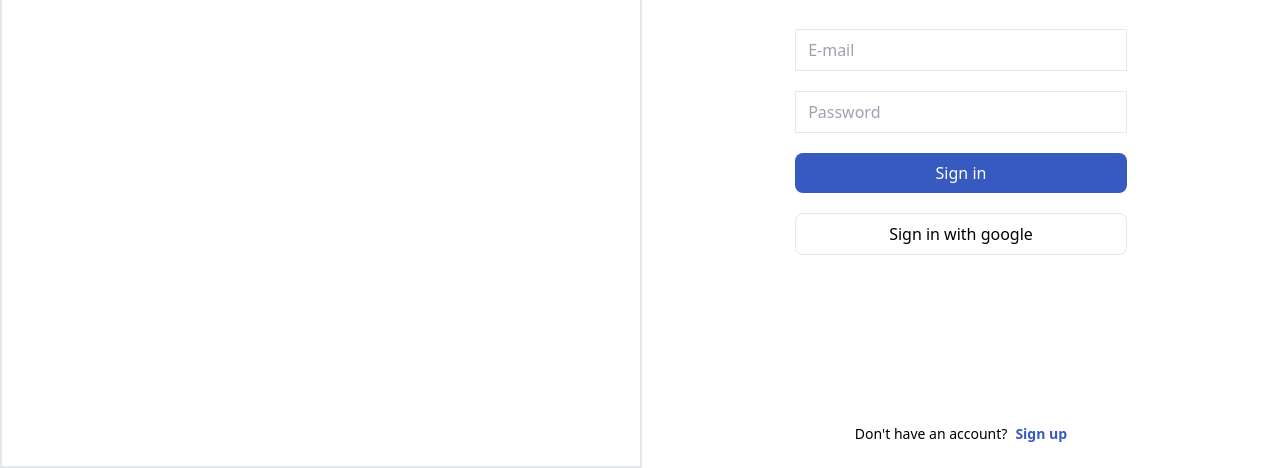
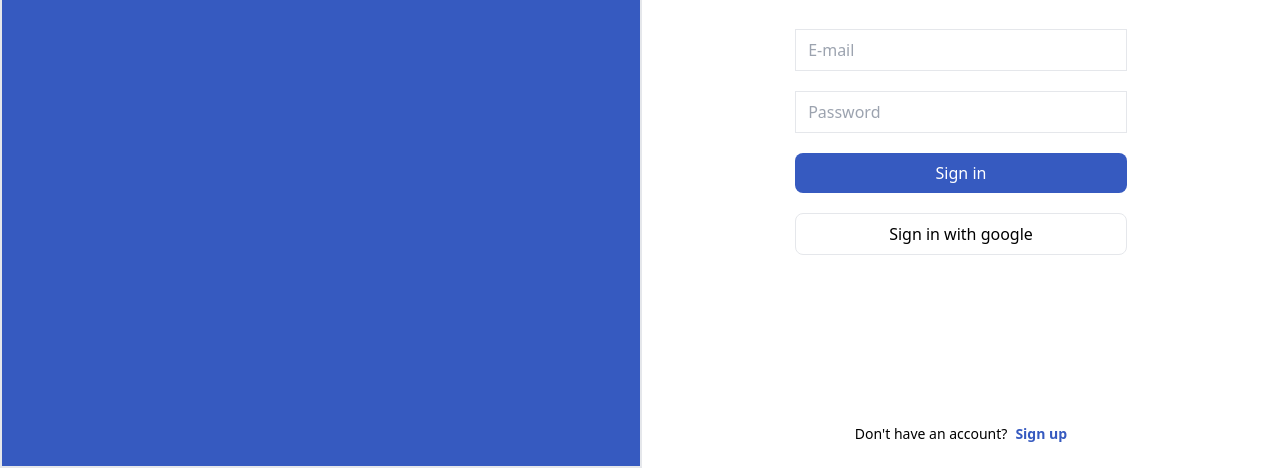
Before and after one commit to tripat1803/TaskManager, a plain HTML site: page index.html in a window 1280 px wide. Shown: the part 332-800 px from the top of the page. Drawn offline with nearby package versions, Linux system fonts and the light colour scheme; no server answers.

Commit message:
Added color

```diff
--- a/index.html
+++ b/index.html
@@ -10,7 +10,7 @@
 
 <body>
     <div class="min-h-screen flex">
-        <div class="hidden md:block flex-1 border-2"></div>
+        <div class="hidden md:block flex-1 flex justify-center items-center border-2 bg-[#365AC0]"></div>
         <div class="flex-1 flex justify-center items-center relative">
             <div class="w-[90%] sm:w-[75%] lg:w-[65%] flex flex-col justify-center items-center">
                 <h2 class="font-semibold text-3xl text-gray-700 mb-2">Hello Again!</h1>
```
Also changed, not shown: signup.html (+1 -1 lines).
